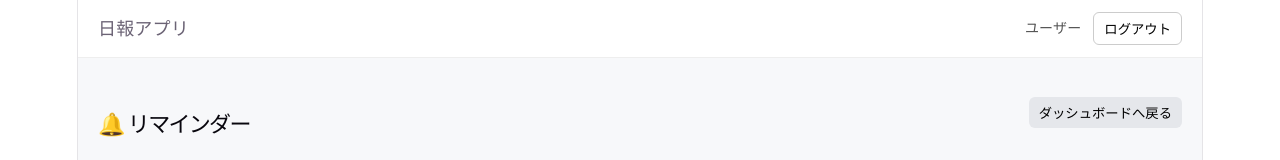
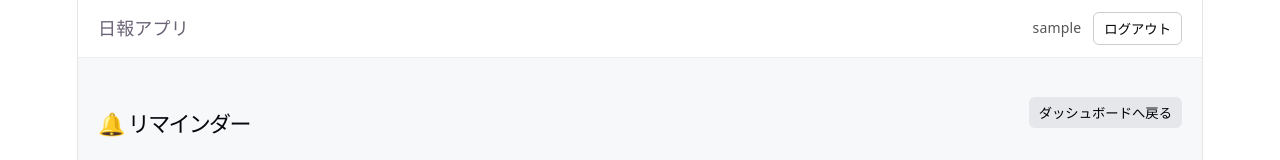
Before and after one commit to tokoMatsubara/Nippo_group7, a React app in the folder frontend/: page /remind in a window 1280 px wide. Shown: the top 160 px of the page. Built offline with nearby package versions, Linux system fonts and the light colour scheme; sample sign-in values are in the browser's storage; the HTML template or start-up script is replaced by a standard one.

Commit message:
ゲスト表示されていたのをuser_nameになるように修正

```diff
--- a/frontend/src/components/Header.jsx
+++ b/frontend/src/components/Header.jsx
@@ -6,10 +6,11 @@ export default function Header() {
 
     const userId = localStorage.getItem("user_id");
 
-    const userName = userId ? "ユーザー" : "ゲスト";
+    const userName = localStorage.getItem("user_name");
 
     const handleLogout = () => {
         localStorage.removeItem("user_id");
+        localStorage.removeItem("user_name");
         navigate("/login");
     };
 
@@ -26,7 +27,7 @@ export default function Header() {
             <div className="headerRight">
 
                 <span className="userName">
-                    {userName}
+                    {userName || "ゲスト"}
                 </span>
 
                 <button
```
